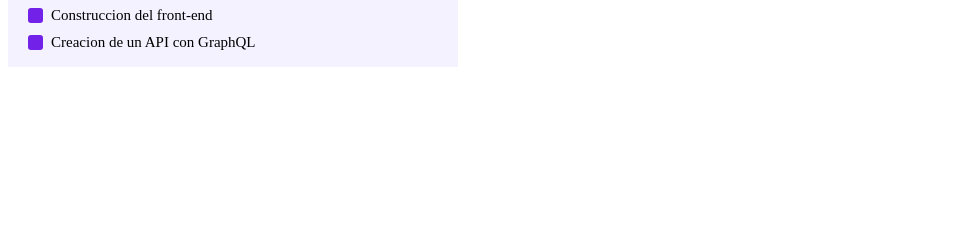
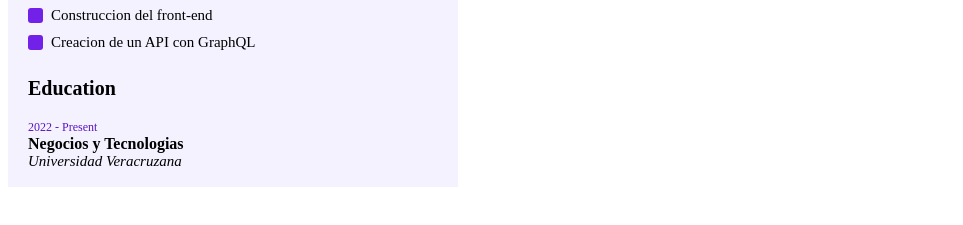
Before and after one commit to Luisitopr/Luisitopr.github.io, an Angular app: page / in a window 1280 px wide. Shown: the part 481-706 px from the top of the page, without its empty margins (0-963 px from the left). Built offline with nearby package versions, Linux system fonts and the light colour scheme.

Commit message:
add education branch #3

```diff
--- a/src/app/app.component.html
+++ b/src/app/app.component.html
@@ -7,5 +7,8 @@
       <div id="work_experience">
           <app-work-experience></app-work-experience>
       </div>
+      <div id="education">
+        <app-education></app-education>
+    </div>
   </div>
 </section>
--- a/src/app/app.component.ts
+++ b/src/app/app.component.ts
@@ -2,13 +2,13 @@ import { Component } from '@angular/core';
 import { RouterOutlet } from '@angular/router';
 import { HeaderComponent } from './header/header.component';
 import { WorkExperienceComponent } from './work-experience/work-experience.component';
-
+import { EducationComponent } from './education/education.component';
 
 
 @Component({
   selector: 'app-root',
   standalone: true,
-  imports: [RouterOutlet, HeaderComponent, WorkExperienceComponent],
+  imports: [RouterOutlet, HeaderComponent, WorkExperienceComponent,EducationComponent],
   templateUrl: './app.component.html',
   styleUrl: './app.component.css'
 })
--- /dev/null
+++ b/src/app/education/education.component.css
@@ -0,0 +1,34 @@
+.education {
+    background-color: #f4f2ff;
+    width: 450px;
+    height: 120px;
+  }
+
+  h1 {
+    margin: 0;
+    font-size: 20px;
+    font-weight: bold;
+    padding-left: 20px;
+    padding-top: 10px
+  }
+
+  #education_date{
+      margin: 0;
+      padding-left: 20px;
+      padding-top: 20px;
+      font-size: 12px;
+      color: #5a15c2;
+  }
+
+  #education_faculty{
+      margin: 0;
+      padding-left: 20px;
+      font-weight: bold;
+  }
+
+  #education_university{
+      margin: 0;
+      padding-left: 20px;
+      font-size: 15px;
+      font-style: italic;
+  }
--- /dev/null
+++ b/src/app/education/education.component.html
@@ -0,0 +1,25 @@
+<section class="education">
+    <h1 id="education_title">Education</h1>
+    <div id="education_body" *ngFor="let edu of education">
+      <p id="education_date">{{edu.fecha}}</p>
+      <p id="education_faculty">{{edu.faculty}}</p>
+      <p id="education_university">{{edu.university}}</p>
+      <p></p>
+    </div>
+  </section>
+
+  <!--
+  <h3>Education</h3>
+
+  <table border="0">
+    <ul *ngFor="let edu of education">
+      <li>
+        <tr>
+          <td>{{ edu.fecha }}</td>
+          <td>{{ edu.faculty }}</td>
+          <td>{{ edu.university }}</td>
+        </tr>
+      </li>
+    </ul>
+  </table>
+  -->
--- /dev/null
+++ b/src/app/education/education.component.ts
@@ -0,0 +1,27 @@
+import { Component } from '@angular/core';
+import { CommonModule } from '@angular/common';
+
+@Component({
+  selector: 'app-education',
+  standalone: true,
+  imports: [CommonModule],
+  templateUrl: './education.component.html',
+  styleUrl: './education.component.css',
+})
+export class EducationComponent {
+
+  education: Array<any> = [];
+
+  constructor() {}
+
+  ngOnInit(): void {
+    let education1 = {
+      fecha: '2022 - Present',
+      faculty: 'Negocios y Tecnologias',
+      university: 'Universidad Veracruzana',
+    };
+
+    this.education.push(education1);
+    console.log(this.education);
+  }
+}
```
Also changed, not shown: 1 other file (tests, documents, lock files or other folders).
